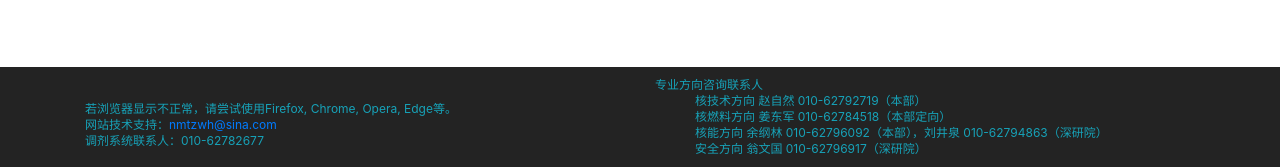
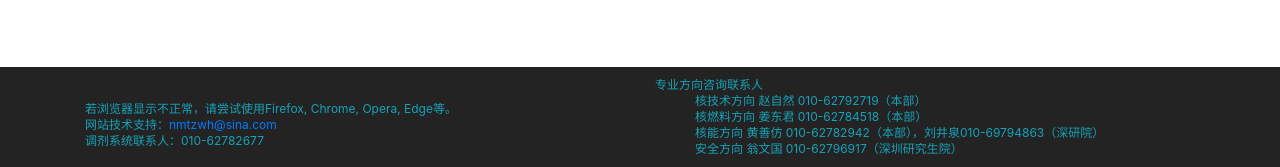
Before and after one commit to lixx11/Lab311, a Django app: page /profile/ in a window 1280 px wide. Shown: the part 633-800 px from the top of the page. Run offline with Django 3.2, Linux system fonts and the light colour scheme; the visitor is signed in with stand-in values (Sample User, id 1); data comes from the database, SQL or seed files in the repository; parts of the project's set-up code (start-up, migrations or seed data) failed here and were passed over; some libraries are stand-ins or nearby versions.

Commit message:
update graduate_admission site for 2019

```diff
--- a/GraduateAdmission/student_info/info2pdf.py
+++ b/GraduateAdmission/student_info/info2pdf.py
@@ -88,7 +88,7 @@ def info2pdf(filename, info=info):
             ['', '第五志愿', info['target_5'], '', '', ''],
             ['考试科目', info['chosen_test_name'], '', '', '', ''],
             ['', '', '', '', '', ''],
-            ['请打印签字确认，并于3月16日上午12：00前\n交到工物系教学办公室刘卿楼213\n（调剂志愿一旦提交，不能修改）', '', '', '', '本人签字：', ''],
+            ['请打印签字确认，并于3月13日中午12：00前\n交到工物系教学办公室刘卿楼213\n（调剂志愿一旦提交，不能修改）', '', '', '', '本人签字：', ''],
             ['', '', '', '', '日期：', ''],
             ['', '', '', '', '', '']]
 
--- a/GraduateAdmission/student_info/templates/student_info/profile.html
+++ b/GraduateAdmission/student_info/templates/student_info/profile.html
@@ -87,9 +87,9 @@
                             </table>
                             <h5>二.调剂要求</h5>
                             <p>
-                                调剂考生必须达到原报考专业的清华大学学科门类复试基本要求（理学总分320、工学总分310，政治50、外语50、数学一80、专业课80）
-                                ，方可在相同或相近专业之间进行校内调剂。考生原应试的统考科目必须与我系的统考科目一致，且业务课考试科目须相同或相近。即初试科目
-                                为外语、政治、数学一，专业课与我系相关，可以参加我系专业型硕士复试面试。优先考虑报考电机、热能、电子、自动化、材料等相关院系的考生。
+                                调剂考生必须达到原报考专业的清华大学学科门类复试基本要求（理学总分320、工学及工程总分310，政治50、外语50、数学一80、专业课80），
+                                方可在相同或相近专业之间进行校内调剂。考生原应试的统考科目必须与我系的统考科目一致，且业务课考试科目须相同或相近。
+                                即初试科目为外语、政治、数学一，专业课与我系相关，可以参加我系专业型硕士复试面试。优先考虑报考电机、热能、电子、自动化、材料等相关院系的考生。
                             </p>
                             <h5>三.日程安排</h5>
                             <ol>
@@ -97,16 +97,16 @@
                                     一轮调剂
                                     <ul>
                                         <li>
-                                            报名时间：2018年3月14日上午12：00前
+                                            报名时间：2019年3月13日中午12:00前
                                         </li>
                                         <li>
-                                            确认入围复试考核名单：2018年3月15日上午12：00前通知。
+                                            确认入围复试考核名单：2019年3月14日中午12:00前通知。
                                         </li>
                                         <li>
-                                            资格审查：2018年3月16日上午9：00-11：00（刘卿楼213）
+                                            资格审查：2019年3月15日上午9:00-11:00（刘卿楼213）
                                         </li>
                                         <li>
-                                            复试时间、地点：笔试：3月16日下午（刘卿楼105）；面试：3月17日（刘卿楼219）
+                                            复试时间、地点：笔试：3月15日下午2:00-4:00（刘卿楼105）；面试：3月16日上午8:30开始（刘卿楼219、220）
                                         </li>
                                     </ul>
                                 </li>
@@ -114,16 +114,16 @@
                                     二轮调剂
                                     <ul>
                                         <li>
-                                            报名时间： 2018年3月20日上午12：00前
+                                            报名时间： 2019年3月18日中午12:00前
                                         </li>
                                         <li>
-                                            确认入围复试考核名单：2018年 3月20日下午17：00前通知。
+                                            确认入围复试考核名单：2019年3月18日下午17:00前通知。
                                         </li>
                                         <li>
-                                            资格审查：2018年3月21日上午9：00前（刘卿楼213）
+                                            资格审查：2019年3月19日上午9:00前（刘卿楼213）
                                         </li>
                                         <li>
-                                            复试时间、地点：笔试：面试：3月21日9：00（刘卿楼219）
+                                            复试时间、地点：面试：2019年3月19日上午9:00（刘卿楼220）
                                         </li>
                                     </ul>
                                 </li>
@@ -131,7 +131,9 @@
                             <h5>四.申请流程</h5>
                             <ol>
                                 <li>
-                                    <b>报名方式</b><br/> 网上报名后系统生成的申请表请签字后于2018年3月16日上午12：00前交到工物系教学办公室刘卿楼213。
+                                    <b>报名方式</b><br/> 网上报名后系统生成的申请表请及2019年工程物理系硕士调剂志愿确认表签字后于2019年3月13日中午12：00前交到工物系教学办公室刘卿楼213。
+                                    其中网上报名系统上传附件包括准考证、初试成绩单网页查询打印、毕业证、学位证（应届本科毕业生的学生证）、
+                                    大学期间成绩单，个人简历、考生自述（包括政治表现、外语水平、业务和科研能力、研究计划）。
                                 </li>
                                 <li>
                                     <b>资格审查需提交材料</b><br/>
@@ -153,11 +155,11 @@
                             <b>专业方向咨询联系人：</b>
                             <ul>
                                 <li>核技术方向 赵自然 010-62792719（本部）</li>
-                                <li>核燃料方向 姜东军 010-62784518，13439383252，jiangdj@tsinghua.edu.cn（本部定向）</li>
-                                <li>核能方向 余纲林 010-62796092，13611106501，yuganglin@tsinghua.edu.cn（本部），
-                                    刘井泉 010-62794863，15010767679，jingquan@tsinghua.edu.cn（深圳研究生院）
+                                <li>核燃料方向 姜东君 010-62784518（本部）</li>
+                                <li>核能方向 黄善仿 010-62782942（本部），
+                                    刘井泉010-69794863（深圳研究生院）
                                 </li>
-                                <li>安全方向 翁文国 010-62796917，13401026512，wgweng@tsinghua.edu.cn（深圳研究生院）</li>
+                                <li>安全方向 翁文国 010-62796917（深圳研究生院）</li>
                             </ul>
                         </div>
                     </div>
@@ -310,7 +312,7 @@
                                                 {% if profile_form.interest1.value == '核燃料' %}
                                                 selected
                                                 {% endif %}>
-                                            核燃料方向（定向） - 核能与核技术工程（085226）- 清华本部
+                                            核燃料方向 - 核能与核技术工程（085226）- 清华本部
                                         </option>
                                         <option value="核技术"
                                                 {% if profile_form.interest1.value == '核技术' %}
@@ -400,7 +402,7 @@
                                                 {% if profile_form.interest2.value == '核燃料' %}
                                                 selected
                                                 {% endif %}>
-                                            核燃料方向（定向） - 核能与核技术工程（085226）- 清华本部
+                                            核燃料方向 - 核能与核技术工程（085226）- 清华本部
                                         </option>
                                         <option value="核技术"
                                                 {% if profile_form.interest2.value == '核技术' %}
@@ -442,7 +444,7 @@
                                                 {% if profile_form.interest3.value == '核燃料' %}
                                                 selected
                                                 {% endif %}>
-                                            核燃料方向（定向） - 核能与核技术工程（085226）- 清华本部
+                                            核燃料方向 - 核能与核技术工程（085226）- 清华本部
                                         </option>
                                         <option value="核技术"
                                                 {% if profile_form.interest3.value == '核技术' %}
@@ -484,7 +486,7 @@
                                                 {% if profile_form.interest4.value == '核燃料' %}
                                                 selected
                                                 {% endif %}>
-                                            核燃料方向（定向） - 核能与核技术工程（085226）- 清华本部
+                                            核燃料方向 - 核能与核技术工程（085226）- 清华本部
                                         </option>
                                         <option value="核技术"
                                                 {% if profile_form.interest4.value == '核技术' %}
@@ -526,7 +528,7 @@
                                                 {% if profile_form.interest5.value == '核燃料' %}
                                                 selected
                                                 {% endif %}>
-                                            核燃料方向（定向） - 核能与核技术工程（085226）- 清华本部
+                                            核燃料方向 - 核能与核技术工程（085226）- 清华本部
                                         </option>
                                         <option value="核技术"
                                                 {% if profile_form.interest5.value == '核技术' %}
@@ -667,7 +669,7 @@
             $('#personal_files').change(function () {
                 var fUpload = $('#personal_files')[0].files[0];
                 if (fUpload != null) {
-                    var fMax = 1024 * 1024 * 10;
+                    var fMax = 1024 * 1024 * 50;
                     if (fUpload.size > fMax) {
                         alert('请勿上传超过50M的文件！')
                         $('#upload_btn').prop('disabled', true);
--- a/GraduateAdmission/templates/base.html
+++ b/GraduateAdmission/templates/base.html
@@ -55,13 +55,13 @@
                                 核技术方向 赵自然 010-62792719（本部）
                             </li>
                             <li data-toggle="tooltip" title="手机：13439383252">
-                                核燃料方向 姜东军 010-62784518（本部定向）
+                                核燃料方向 姜东君 010-62784518（本部）
                             </li>
                             <li data-toggle="tooltip" title="手机：13611106501（余纲林），15010767679（刘井泉）">
-                                核能方向 余纲林 010-62796092（本部），刘井泉 010-62794863（深研院）
+                                核能方向 黄善仿 010-62782942（本部），刘井泉010-69794863（深研院）
                             </li>
                             <li data-toggle="tooltip" title="手机：13401026512">
-                                安全方向 翁文国 010-62796917（深研院）
+                                安全方向 翁文国 010-62796917（深圳研究生院）
                             </li>
                         </ul>
                     </div>
--- a/GraduateAdmission/templates/registration/password_reset_email.html
+++ b/GraduateAdmission/templates/registration/password_reset_email.html
@@ -1,5 +1,5 @@
 {% if user.get_full_name %}{{ user.get_full_name }}{% else %}{{ user }}{% endif %}，点击以下链接重置密码（如链接点击无效，您可以将链接直接复制到浏览器地址栏内访问）
 
-{{ protocol }}://{{ domain }}{% url 'auth_password_reset_confirm' uid token %}
+"http://www1.ep.tsinghua.edu.cn:8000{% url 'auth_password_reset_confirm' uid token %}"
 
 清华大学工程物理系研究生办
```
